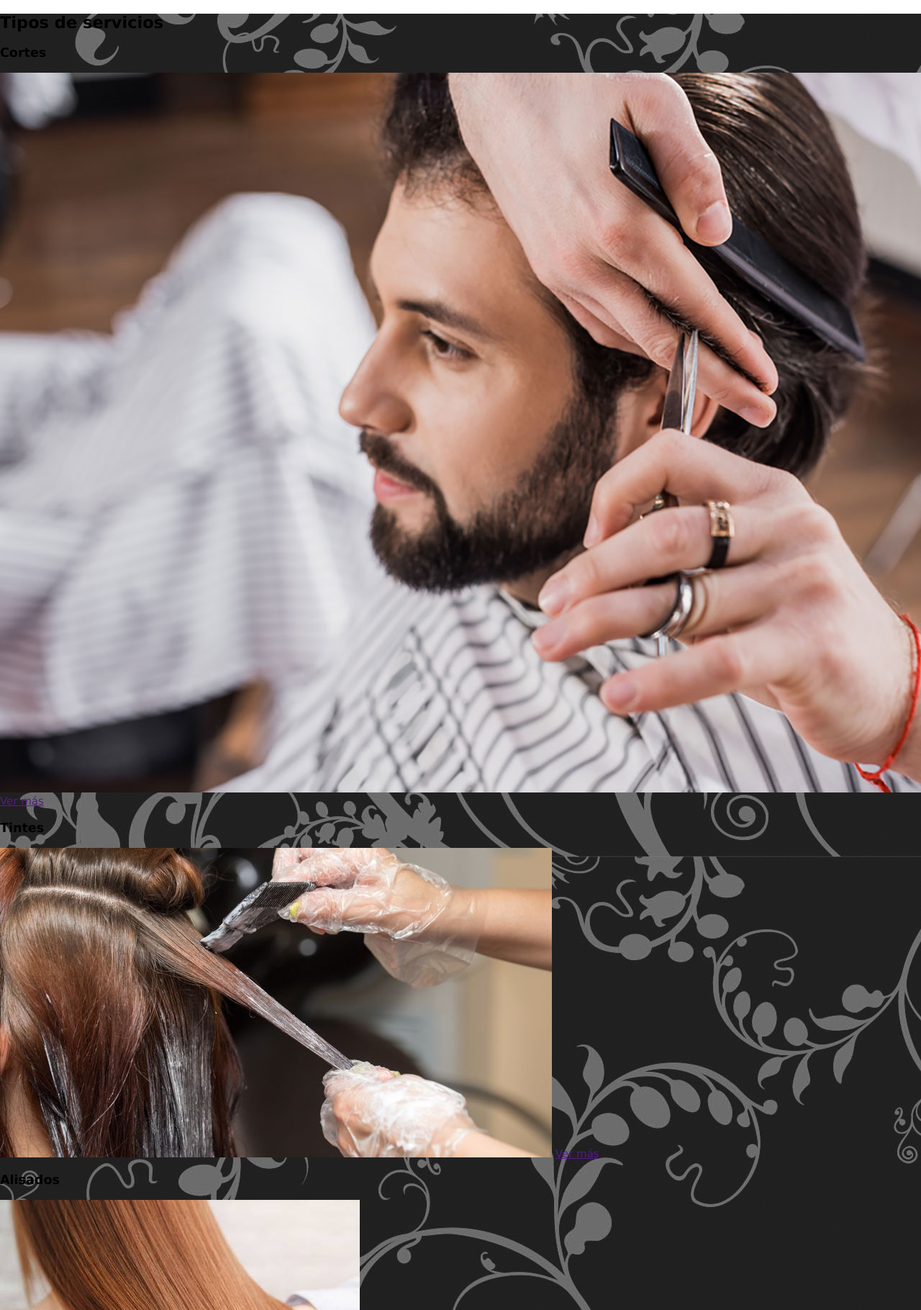
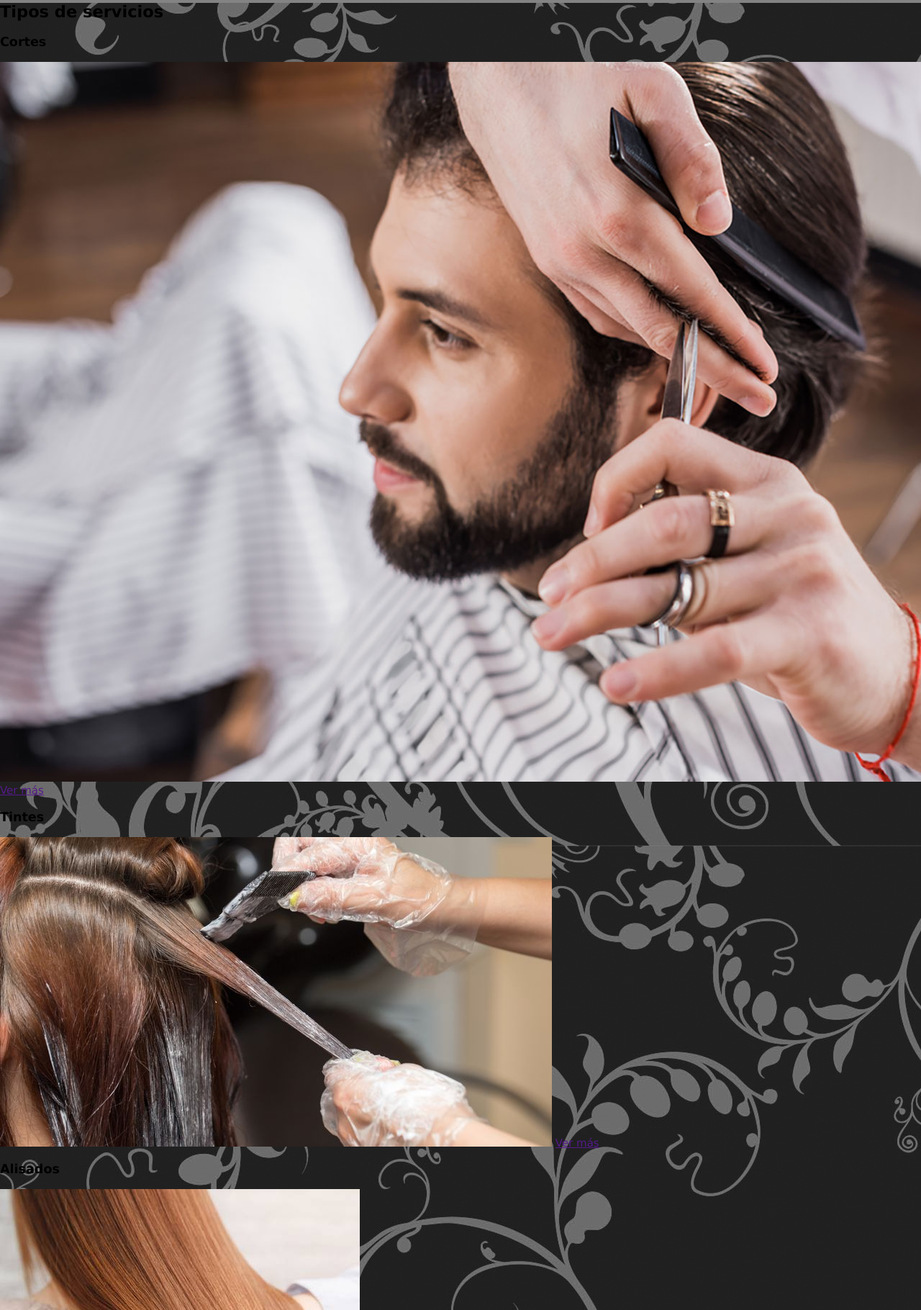
Before and after one commit to raulign/Satanasovici-ICF232_202010_Grupo6_2v, a Django app: page /prueba in a window 1280 px wide; the page is wider, and only the part inside the window is pictured. Shown: the part 100-1920 px from the top of that part at 72% size. Run offline with Django 3.2, Linux system fonts and the light colour scheme.

Commit message:
Complementos al diseño

```diff
--- a/digitalizacion/static/css/estilos_index.css
+++ b/digitalizacion/static/css/estilos_index.css
@@ -1,6 +1,7 @@
 /* Fuente de la pagina */
 html{
     font-size: 62.5%;
+    background-color: rgb(131, 131, 131);
 }
 
 body{
@@ -81,6 +82,9 @@ main{
 
     background: url(../imagenes/Fondo.jpg);
     background-position: center center;
+}
 
-
-  }
+.seccion{
+    margin-top: -1.5rem;
+    margin-bottom: 5rem;
+}
--- a/peluqueria/templates/index_prueba.html
+++ b/peluqueria/templates/index_prueba.html
@@ -38,8 +38,10 @@
 
 
     <main>
-        <section class="Barra_contenedor">
+        <section class="Barra_contenedor seccion">
+
             <h2>Tipos de servicios</h2>
+
             <div class="corte">
                 <h3>Cortes</h3>
                 <img src="{% static 'imagenes/Corte.jpg' %}" alt="My image">
```
